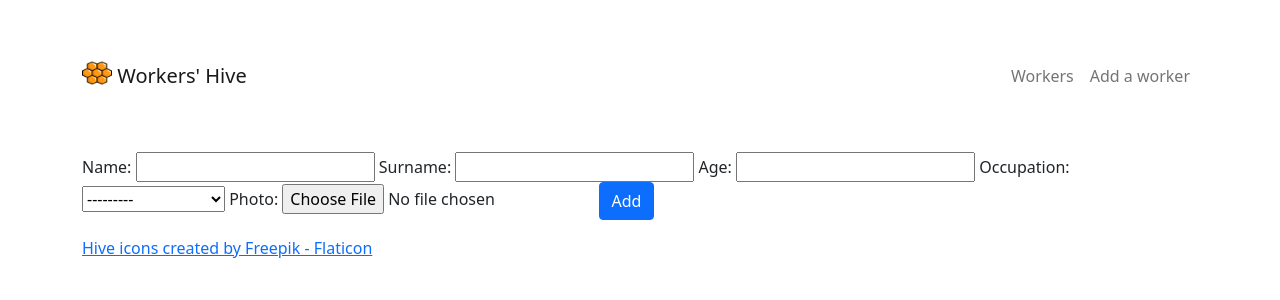
After one commit to MartynaKlos/inProject, a Django app: template workers_hive/workers_app/templates/workers_app/add_worker.html in a window 1280 px wide. The commit adds this page. Shown: the top 300 px of the page. Run offline with Django 4.2, Linux system fonts and the light colour scheme; the template is opened without the code that fills it: values that come from a table or form of the project are taken from there, others are empty.

Commit message:
Add create, update and delete views

```diff
--- a/workers_hive/templates/base.html
+++ b/workers_hive/templates/base.html
@@ -31,10 +31,10 @@
         <div class="collapse navbar-collapse" id="toggleMobileMenu">
             <ul class="navbar-nav ms-auto text-center">
                 <li>
-                    <a class="nav-link" href="#">Workers</a>
+                    <a class="nav-link" href="{% url 'workers-list' %}">Workers</a>
                 </li>
                 <li>
-                    <a class="nav-link" href="#">Add a worker</a>
+                    <a class="nav-link" href="{% url 'worker-create' %}">Add a worker</a>
                 </li>
             </ul>
         </div>
@@ -44,6 +44,8 @@
 {% block content %}
 
 {% endblock %}
+<div class="container">
 <a href="https://www.flaticon.com/free-icons/hive" title="hive icons">Hive icons created by Freepik - Flaticon</a>
+</div>
 </body>
 </html>
--- /dev/null
+++ b/workers_hive/workers_app/forms.py
@@ -0,0 +1,8 @@
+from django import forms
+
+from .models import Worker
+
+class AddWorker(forms.ModelForm):
+    class Meta:
+        model = Worker
+        fields = "__all__"
--- a/workers_hive/workers_app/models.py
+++ b/workers_hive/workers_app/models.py
@@ -1,8 +1,17 @@
 from django.db import models
+
+OCCUPATIONS = [
+    (1, "manager"),
+    (2, "junior specialist"),
+    (3, "specialist"),
+    (4, "senior specialist"),
+    (5, "consultant"),
+    (6, "assistant")
+]
 
 class Worker(models.Model):
     name = models.CharField(max_length=100)
     surname = models.CharField(max_length=150)
     age = models.IntegerField()
-    occupation = models.CharField(max_length=250)
+    occupation = models.IntegerField(choices=OCCUPATIONS)
     photo = models.ImageField(upload_to='photos/', verbose_name='Photo', null=True)
--- /dev/null
+++ b/workers_hive/workers_app/templates/workers_app/add_worker.html
@@ -0,0 +1,17 @@
+{% extends 'base.html'%}
+{% load static %}
+{% block content %}
+<link href="https://cdn.jsdelivr.net/npm/bootstrap@5.0.2/dist/css/bootstrap.min.css"
+          rel="stylesheet"
+          integrity="sha384-EVSTQN3/azprG1Anm3QDgpJLIm9Nao0Yz1ztcQTwFspd3yD65VohhpuuCOmLASjC"
+          crossorigin="anonymous">
+<div class="container">
+<form method="POST" action="" enctype="multipart/form-data">
+    <div class="mb-3">
+        {% csrf_token %}
+        {{ form }}
+        <button type="submit" class="btn btn-primary">Add</button>
+    </div>
+</form>
+</div>
+{% endblock %}
--- a/workers_hive/workers_hive/settings.py
+++ b/workers_hive/workers_hive/settings.py
@@ -9,7 +9,7 @@ https://docs.djangoproject.com/en/4.0/topics/settings/
 For the full list of settings and their values, see
 https://docs.djangoproject.com/en/4.0/ref/settings/
 """
-
+import os
 from pathlib import Path
 
 # Build paths inside the project like this: BASE_DIR / 'subdir'.
@@ -120,12 +120,12 @@ USE_TZ = True
 # https://docs.djangoproject.com/en/4.0/howto/static-files/
 
 STATIC_URL = 'static/'
-STATICFILES_DIRS = [BASE_DIR / 'static']
+STATICFILES_DIRS = [os.path.join(BASE_DIR, 'static')]
 
 # Default primary key field type
 # https://docs.djangoproject.com/en/4.0/ref/settings/#default-auto-field
 
 DEFAULT_AUTO_FIELD = 'django.db.models.BigAutoField'
 
-MEDIA_ROOT = [ BASE_DIR / 'media' ]
+MEDIA_ROOT = os.path.join(BASE_DIR, 'media')
 MEDIA_URL = '/media/'
--- a/workers_hive/workers_hive/urls.py
+++ b/workers_hive/workers_hive/urls.py
@@ -21,7 +21,11 @@ import workers_app.views as w_views
 
 urlpatterns = [
     path('admin/', admin.site.urls),
-    path('', w_views.WorkersList.as_view(), name='workers-list')
+    path('', w_views.WorkersList.as_view(), name='workers-list'),
+    path('add-worker/', w_views.WorkerCreate.as_view(), name='worker-create'),
+    path('worker/<int:worker_pk>/', w_views.WorkerDetails.as_view(), name='worker-details'),
+    path('worker/update/<int:worker_pk>/', w_views.WorkerUpdate.as_view(), name='worker-update'),
+    path('worker/delete/<int:worker_pk>/', w_views.WorkerDelete.as_view(), name='worker-delete')
 ]
 
 if settings.DEBUG:
```
Also changed, not shown: workers_hive/workers_app/templates/workers_app/main.html (+11 -4 lines), workers_hive/workers_app/templates/workers_app/update_worker.html (added, +17 -0 lines), workers_hive/workers_app/templates/workers_app/worker_details.html (added, +13 -0 lines), workers_hive/workers_app/views.py (+32 -9 lines), workers_hive/media/photos/Policewoman_61.jpg (added), workers_hive/media/photos/Policewoman_61_IYCIg93.jpg (added), workers_hive/media/photos/Policewoman_61_ZUl7HQ7.jpg (added), workers_hive/media/photos/sbBTXnGmqLK9S0L43EzL.png (added), workers_hive/workers_app/migrations/0002_alter_worker_occupation.py (added).
